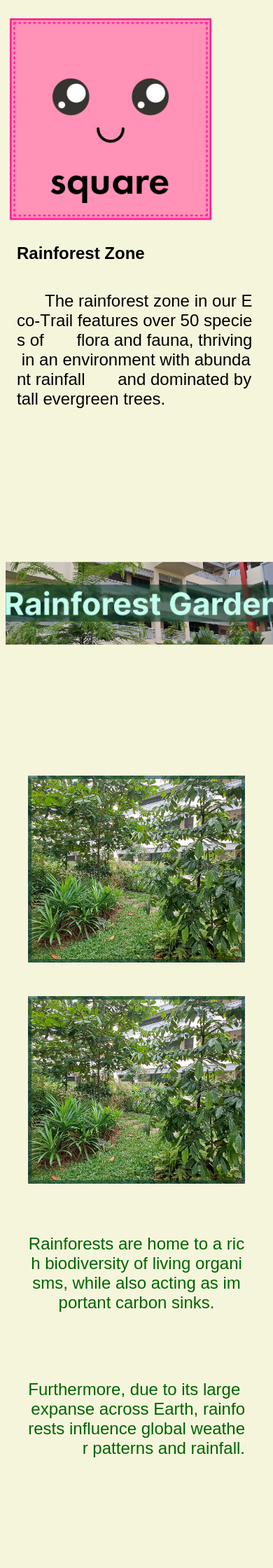
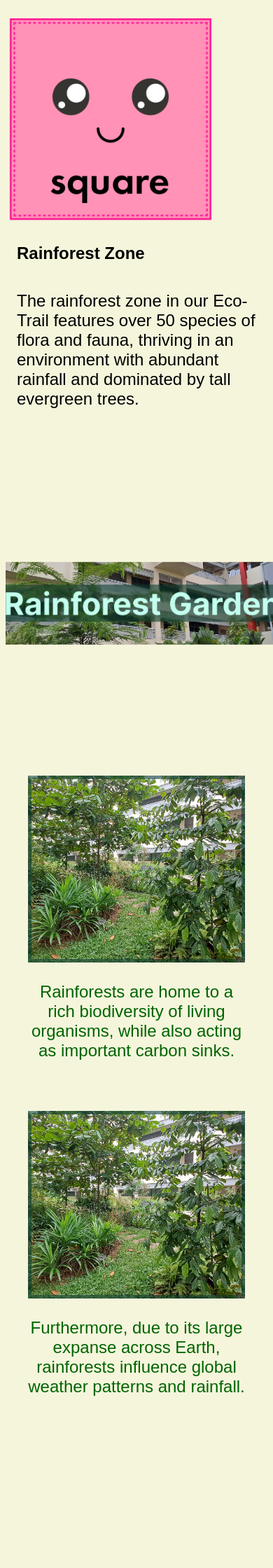
Before and after one commit to RdeVCCA/ecotrail, a PHP site: page /templates/rainforest.html in a window 390 px wide; the page is wider, and only the part inside the window is pictured. Shown: the top 2240 px of that part at 70% size. Run offline with PHP 8.4, Linux system fonts and the light colour scheme.

Commit message:
Summary
- centralised content
- fixed breaking of words
- fixed sequence of content for mobile view

```diff
--- a/static/css/rainforest.css
+++ b/static/css/rainforest.css
@@ -5,12 +5,13 @@ body {
   background-color: #F5F5DC; /* Beige yellow background for the entire website */
 }
 .p {
-  color:#0B3D2E
+  color:#0B3D2E;
 }
 .container {
   width: 100%;
   max-width: 100%; /* Ensure container does not exceed the viewport width */
   margin: 0 auto;
+  word-wrap: break-word;
 }
 
 .z1 {
@@ -117,11 +118,12 @@ body {
   color: #006400; /* Dark green text color */
 }
 
+.eco-trail-grid p {
+  align-items: start;
+}
+
 .grid-item, .eco-grid-item {
   padding: 1em;
-  display: flex;
-  justify-content: center;
-  align-items: center;
   text-align: center;
   color: #006400; /* Dark green text color */
 }
--- a/static/js/rainforest.js
+++ b/static/js/rainforest.js
@@ -1,4 +1,4 @@
-// animations.js
+animations.js
 document.addEventListener("DOMContentLoaded", function() {
     const paragraphs = document.querySelectorAll('p');
 
--- a/templates/rainforest.html
+++ b/templates/rainforest.html
@@ -6,6 +6,7 @@
 <title>Eco-Trail Information</title>
 <link rel="stylesheet" href="..\static\css\rainforest.css">
 </head>
+
 <body>
 
 <div class="container">
@@ -13,11 +14,8 @@
     <img src="..\static\assets\image.png" alt="image placeholder">
   <div class="text-section">
     <h2>Rainforest Zone</h2>
-    <p>
-      The rainforest zone in our Eco-Trail features over 50 species of
-      flora and fauna, thriving in an environment with abundant rainfall
-      and dominated by tall evergreen trees.
-    </p>
+
+    <p>The rainforest zone in our Eco-Trail features over 50 species of flora and fauna, thriving in an environment with abundant rainfall and dominated by tall evergreen trees.</p>
   </div>
   </section>
 </div>
@@ -39,10 +37,14 @@
 use span to use JS to transform letters to be at different positions despite being in same element. should start at the top and fade it as it comes to the bottom
 each span starts at the top. Using JS to make the timing random and bring each element down. But CSS is for animation use keyframes-->
 <section class="eco-trail-grid">
-  <div class="eco-grid-item rain-image"><img src="../static/assets/fern1.png" alt="Fern image"></div>
-  <div class="eco-grid-item rain-image"><img src="../static/assets/fern1.png" alt="Fern image"></div>
-  <div class="eco-grid-item green"><p>Rainforests are home to a rich biodiversity of living organisms, while also acting as important carbon sinks.</p></div>
-  <div class="eco-grid-item green text-right"><p>Furthermore, due to its large expanse across Earth, rainforests influence global weather patterns and rainfall.</p></div>
+  <div class="eco-grid-item rain-image">
+    <img src="../static/assets/fern1.png" alt="Fern image">
+    <p>Rainforests are home to a rich biodiversity of living organisms, while also acting as important carbon sinks.</p>
+  </div>
+  <div class="eco-grid-item rain-image">
+    <img src="../static/assets/fern1.png" alt="Fern image">
+    <p>Furthermore, due to its large expanse across Earth, rainforests influence global weather patterns and rainfall.</p>
+  </div>
 </section>
 
 <div class="centered-container">
@@ -65,12 +67,12 @@ each span starts at the top. Using JS to make the timing random and bring each e
   </div>
 
 <section class="eco-trail-grid">
-  <div class="eco-grid-item green text-left"><p>Rainforests once covered</p></div>
-  <div class="eco-grid-item green text-right"><p>Reduced to just</p></div>
-  <div style ="font-size: 48px" class="statistic eco-grid-item green text-left"><p style ="font-size: 48px"><b>14%</b></p></div>
-  <div style ="font-size: 48px" class="statistic eco-grid-item green text-right"><p style ="font-size: 48px"><b>6%</b></p></div>
-  <div class="eco-grid-item green text-left"><p>of land on Earth</p></div>
-  <div class="eco-grid-item green text-right"><p>due to deforestation and climate change</p></div>
+  <div class="eco-grid-item green"><p>Rainforests once covered</p></div>
+  <div class="eco-grid-item green"><p>Reduced to just</p></div>
+  <div style ="font-size: 48px" class="statistic eco-grid-item green"><p style ="font-size: 48px"><b>14%</b></p></div>
+  <div style ="font-size: 48px" class="statistic eco-grid-item green"><p style ="font-size: 48px"><b>6%</b></p></div>
+  <div class="eco-grid-item green"><p>of land on Earth</p></div>
+  <div class="eco-grid-item green"><p>due to deforestation and climate change</p></div>
 </section>
 <div class="centered-container">
   <div class="image-text-container">
@@ -81,7 +83,7 @@ each span starts at the top. Using JS to make the timing random and bring each e
 </div>
 <section class="eco-trail-grid">
   <div class="eco-grid-item green"><p>As a mindfulness practice, enjoy <b>“Shinrin-yoku”</b> in our rainforest zone.</p></div>
-  <div class="eco-grid-item green text-right"><p>Absorb the forest ambiance with a leisurely walk, engaging your senses with the scenery, fragrances, and the touch of nature.</p></div>
+  <div class="eco-grid-item green"><p>Absorb the forest ambiance with a leisurely walk, engaging your senses with the scenery, fragrances, and the touch of nature.</p></div>
 </section>
 
 
@@ -101,7 +103,7 @@ each span starts at the top. Using JS to make the timing random and bring each e
     <div class="eco-grid-item rain-image">
       <img src="..\static\assets\fern1.png" alt="image">
     </div>
-    <div class="eco-grid-item green text-right">
+    <div class="eco-grid-item green">
       <p>As you walk into the Eco-Trail, you will be greeted by our rain garden on the left. </br> The rain garden is a shallow area planted with various native ground vegetation to reroute rain runoff.</p>
     </div>
     <div class="eco-grid-item green">
@@ -132,13 +134,13 @@ each span starts at the top. Using JS to make the timing random and bring each e
     <div class="eco-grid-item rain-image">
       <img src="..\static\assets\fern4.png" alt="image">
     </div>
-    <div class="eco-grid-item green text-right">
+    <div class="eco-grid-item green">
       <p>There are thousands of species of these non-flowering vascular plants and they reproduce by spores.</p>
     </div>
   </div>
   <div class="spacer"></div>
 
 </div>
-<script src="..\static\js\rainforest.js"></script>
+<!-- <script src="..\static\js\rainforest.js"></script> -->
 </body>
 </html>
```
